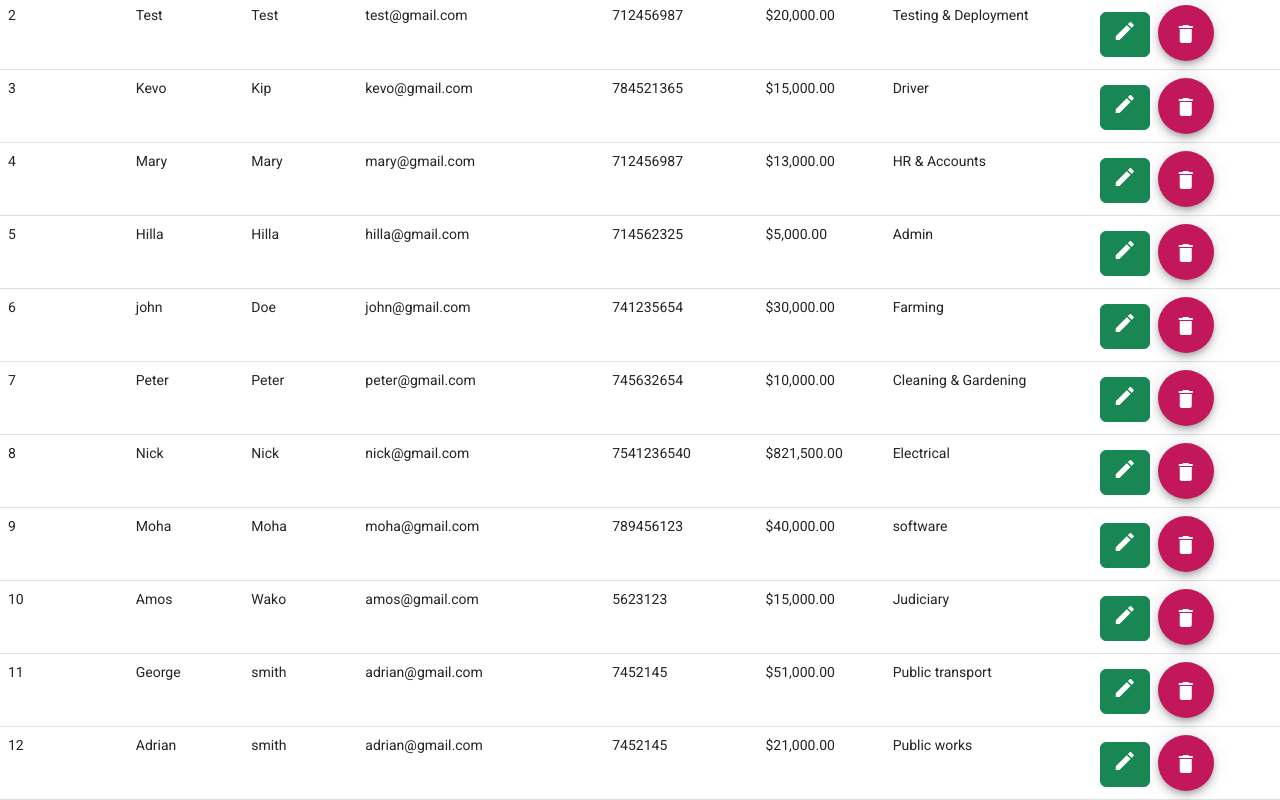
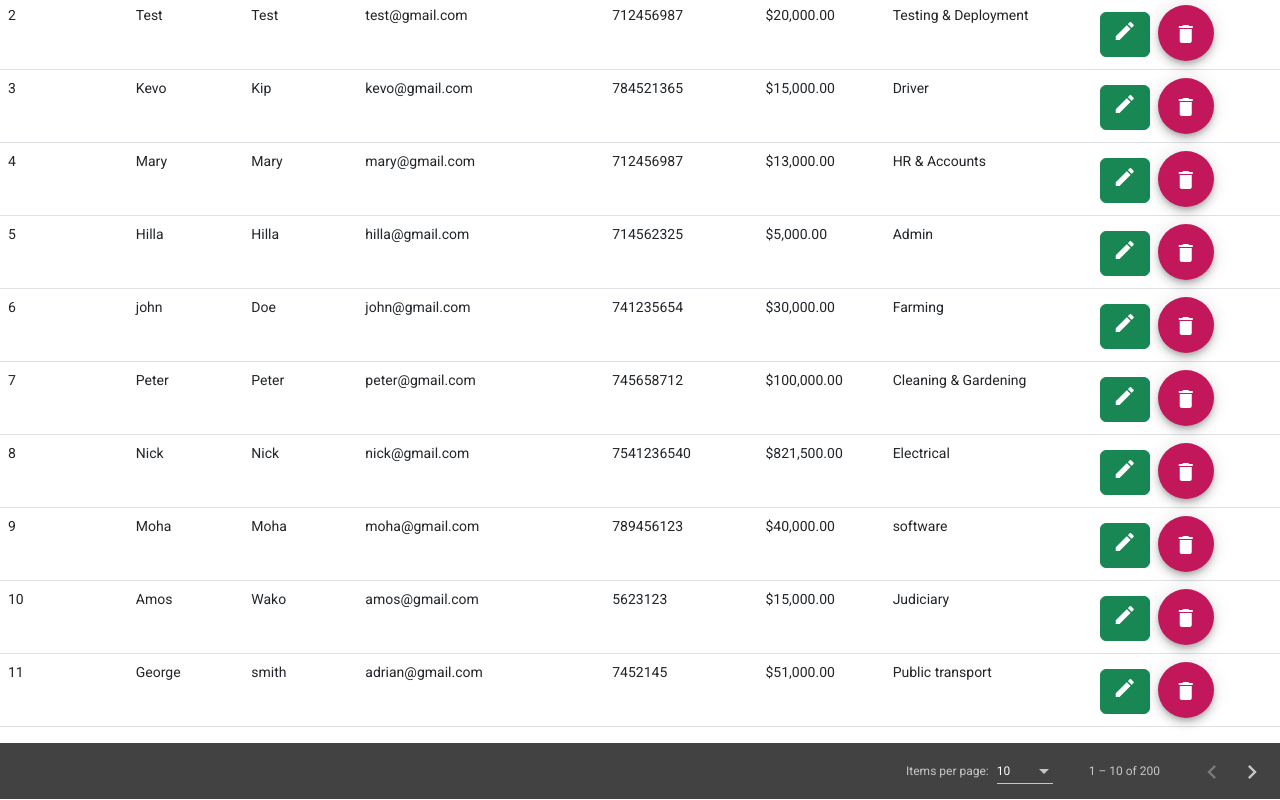
Before and after one commit to patrickrop-cloud/angular_crud, an Angular app: page / in a window 1280 px wide. Shown: the part 193-993 px from the top of the page. Built offline with nearby package versions, Linux system fonts and the light colour scheme; data requests are answered from the project's data file.

Commit message:
add paginator and debug

```diff
--- a/db.json
+++ b/db.json
@@ -6,7 +6,7 @@
       "lastName": "Rop",
       "email": "patrickrop399@gmail.com",
       "mobile": 745123654,
-      "salary": 53000,
+      "salary": 53100,
       "department": "Software developer"
     },
     {
@@ -59,8 +59,8 @@
       "firstName": "Peter",
       "lastName": "Peter",
       "email": "peter@gmail.com",
-      "mobile": 745632654,
-      "salary": 10000,
+      "mobile": 745658712,
+      "salary": 100000,
       "department": "Cleaning & Gardening"
     },
     {
@@ -98,15 +98,6 @@
       "mobile": 7452145,
       "salary": 51000,
       "department": "Public transport"
-    },
-    {
-      "id": 12,
-      "firstName": "Adrian",
-      "lastName": "smith",
-      "email": "adrian@gmail.com",
-      "mobile": 7452145,
-      "salary": 21000,
-      "department": "Public works"
     }
   ],
   "comments": [
--- a/src/app/app.module.ts
+++ b/src/app/app.module.ts
@@ -11,6 +11,8 @@ import { BrowserAnimationsModule } from '@angular/platform-browser/animations';
 import {MatToolbarModule} from '@angular/material/toolbar';
 import { MatIconModule} from '@angular/material/icon';
 import {MatButtonModule} from '@angular/material/button';
+import {MatPaginatorModule} from '@angular/material/paginator';
+import {MatSortModule} from '@angular/material/sort';
 
 
 
@@ -29,7 +31,8 @@ import {MatButtonModule} from '@angular/material/button';
     MatToolbarModule,
     MatIconModule,
     MatButtonModule,
-
+    MatPaginatorModule,
+    MatSortModule
   ],
   providers: [],
   bootstrap: [AppComponent]
--- a/src/app/dashboard/dashboard.component.html
+++ b/src/app/dashboard/dashboard.component.html
@@ -10,13 +10,14 @@
           <mat-icon>create</mat-icon>
         </button>
       </mat-toolbar>
+
+
       <!-- <h1>Dashboard</h1> -->
       <!-- <div class="d-flex">
         <button (click)="clickAddEmployee()" type="button" data-bs-toggle="modal" data-bs-target="#exampleModal"class="btn btn-success">Add Employee</button>
       </div> -->
     </div>
   </nav>
-
   <table class="table mt-6">
     <thead>
       <tr>
@@ -93,6 +94,14 @@
           <button type="button" *ngIf="showAdd" (click)="postEmployeeDetails()" class="btn btn-primary">Add</button>
           <button type="button" *ngIf="showUpdate" (click)="updateEmployeeDetails()" class="btn btn-primary" >Update</button>
         </div>
+
       </div>
     </div>
   </div>
+  <div>
+    <mat-paginator [length]="200"
+              [pageSize]="10"
+              [pageSizeOptions]="[5, 10, 25, 100]"
+              aria-label="Select page">
+        </mat-paginator>
+  </div>
--- a/src/app/dashboard/dashboard.component.ts
+++ b/src/app/dashboard/dashboard.component.ts
@@ -2,6 +2,7 @@ import { Component, OnInit } from '@angular/core';
 import { FormBuilder,FormGroup, Validators } from '@angular/forms';
 import { ApiService } from '../shared/api.service';
 import { Employeemodel } from './employee-dashboard.model';
+
 
 @Component({
   selector: 'app-dashboard',
```
